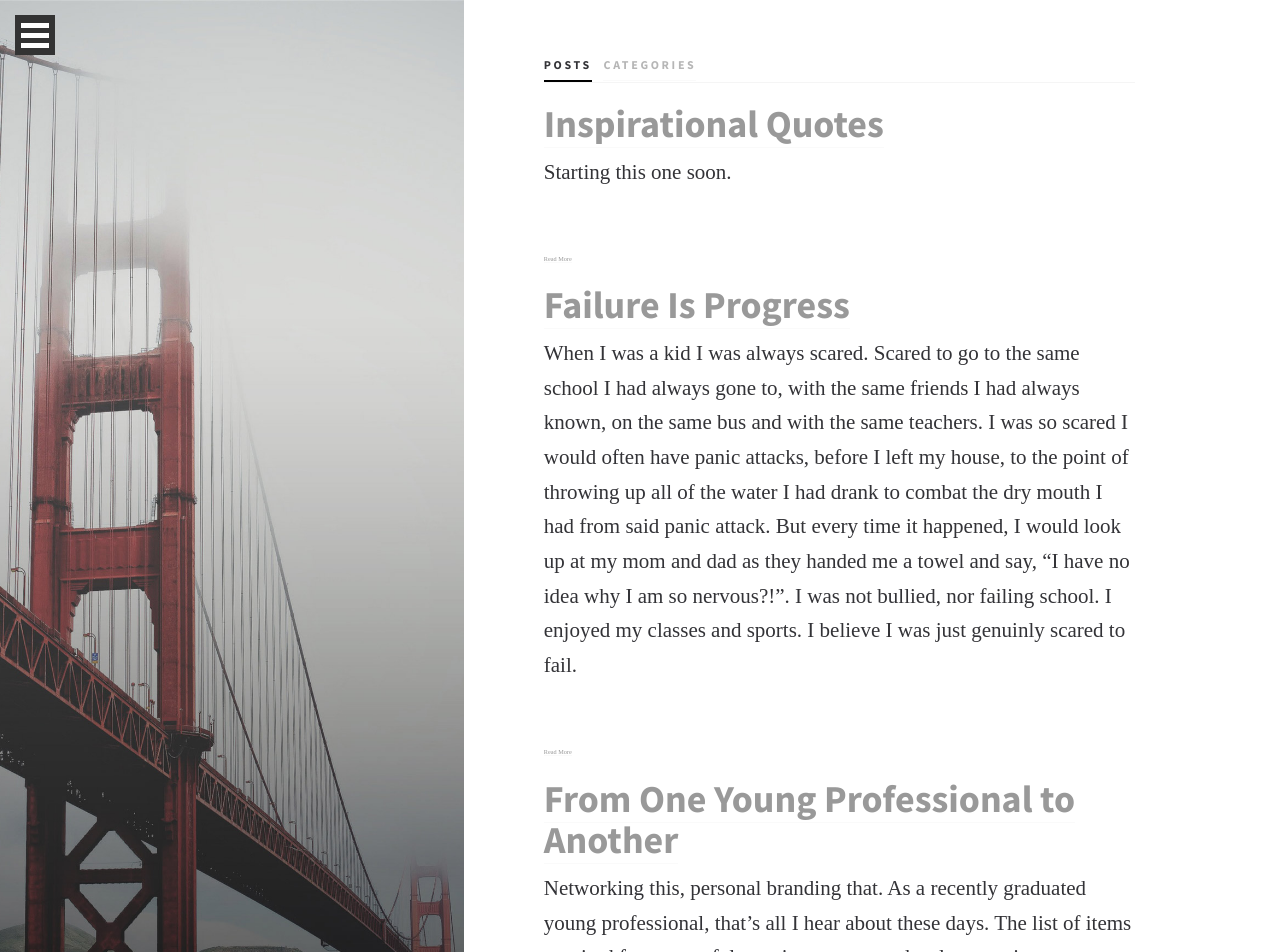
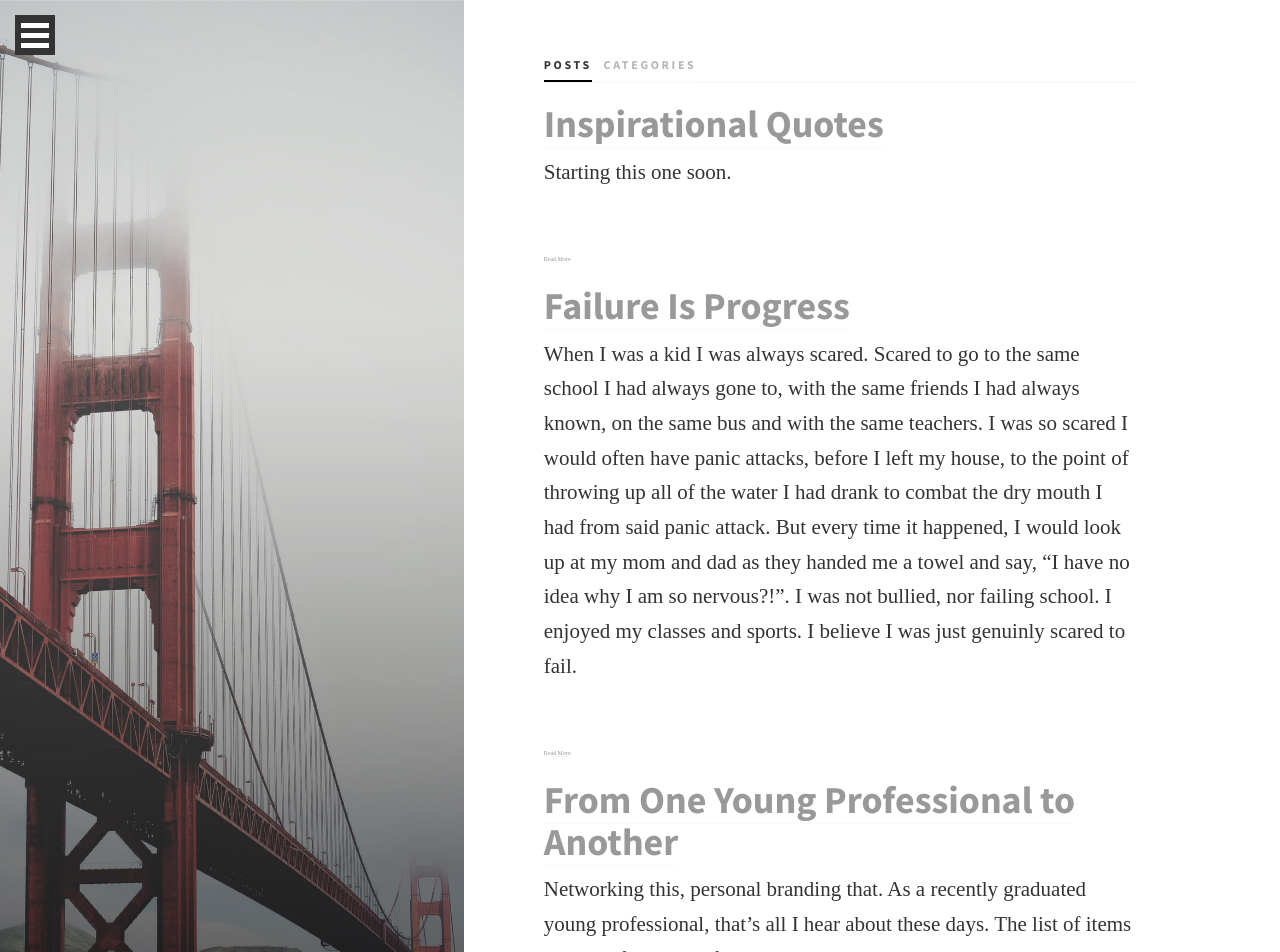
Before and after one commit to EJBlog/EJBlog.github.io, a Jekyll site: the page built from index.html, in a window 1280 px wide. Shown: the top 952 px of the page. Built offline with Jekyll 4.4.1, drawn with Linux system fonts in a browser that asks for light colours; nearby versions of some CDN libraries; some web fonts are replaced.

Commit message:
Fix read more font

```diff
--- a/css/custom.css
+++ b/css/custom.css
@@ -6,3 +6,7 @@
 .post {
 	padding: 10px;
 }
+
+.read-more {
+	font-size: 80%;
+}
```
